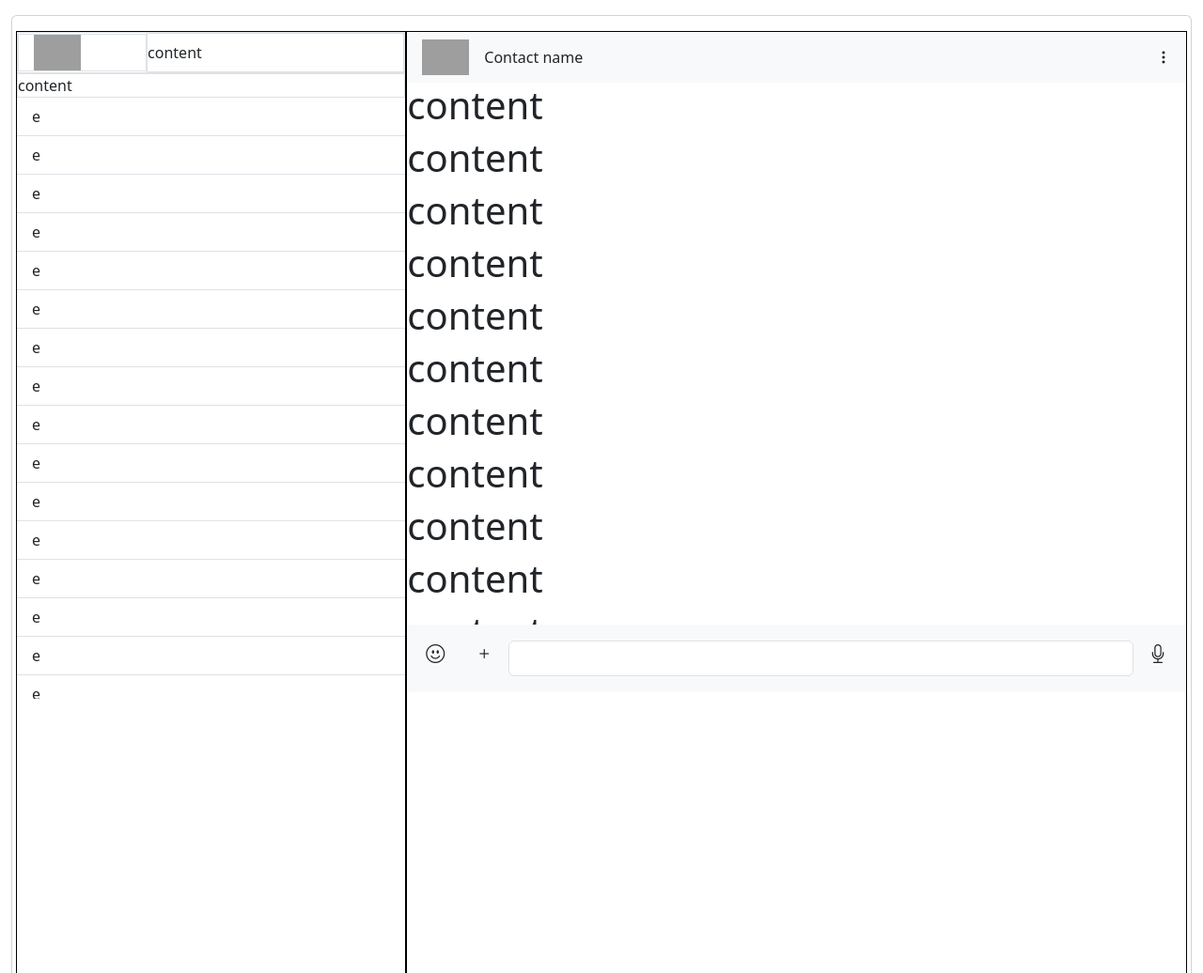
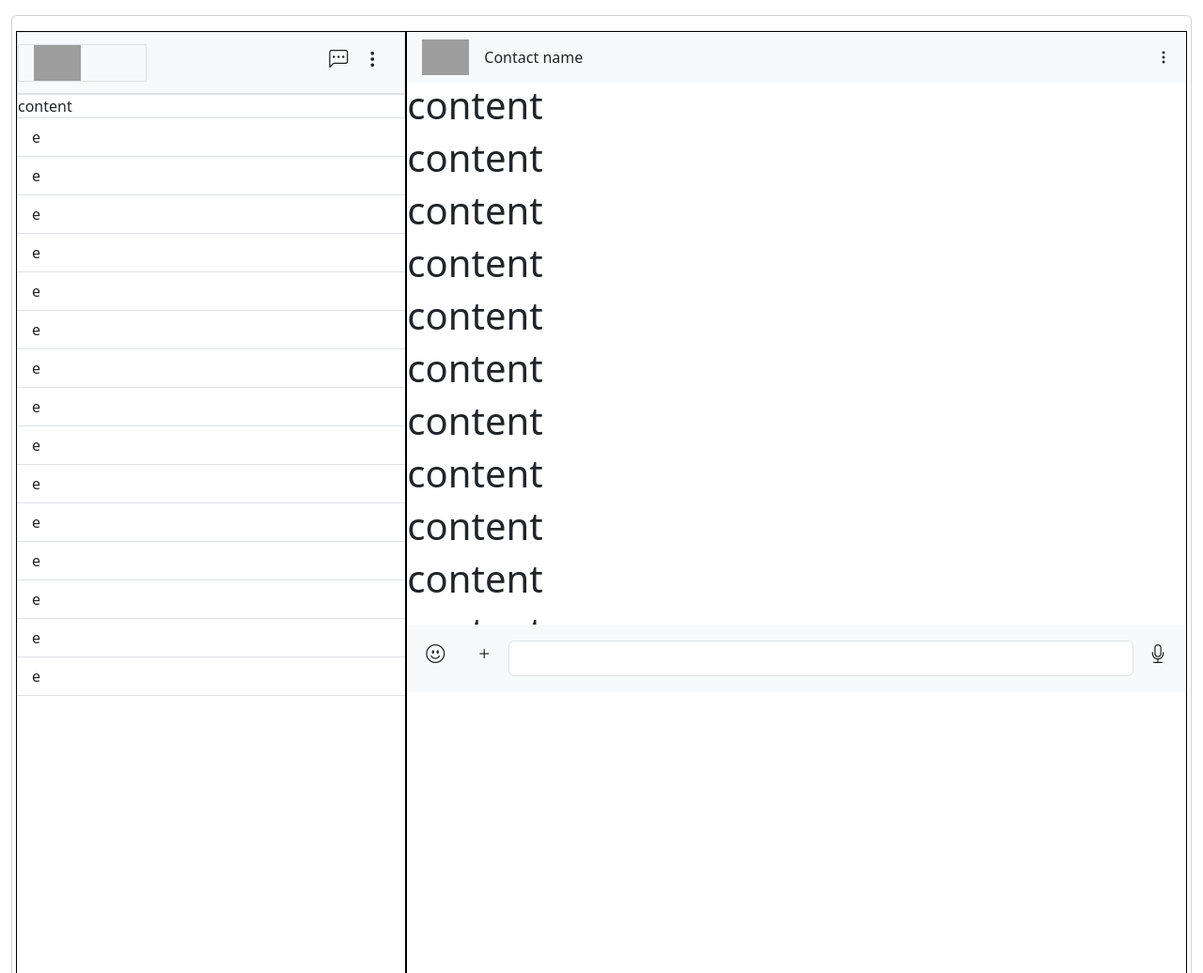
Before and after one commit to franchsli/whatsapp_clone_django, a Django app: page / in a window 1280 px wide. Shown: the top 1036 px of the page at 94% size. Run offline with Django 5.2, Linux system fonts and the light colour scheme; the visitor is signed in with stand-in values (Sample User, id 1); grey boxes are pictures that could not be loaded.

Commit message:
Layout done}

```diff
--- a/whatsapp_clone/templates/home.html
+++ b/whatsapp_clone/templates/home.html
@@ -12,18 +12,19 @@
   <div class="card-body w-100">
     <div class="row">
         <div class="col-4 border border-black p-0" id="chats-and-more">
-          <header class="border d-flex align-items-center">
+          <nav class="navbar border d-flex align-items-center bg-body-tertiary">
             <div class="col-4 border" id="profile-pic">
               <img class="ms-3" src="https://encrypted-tbn0.gstatic.com/images?q=tbn:ANd9GcRNBNdcMDNS2r9df1IWFVc8AY0QNtfNhEJv7fGS5TdhUWrlBqfGu1PCCn9lKpL-FqF9dWc&usqp=CAU" alt="" style="max-width: 50px;">
             </div>
-            <nav class="navbar col-8 border">
-              content
+            <nav class="navbar d-flex justify-content-end col-8 borde">
+              <h5><i class="bi bi-chat-left-dots p-2"></i></h5>
+              <h5><i class="me-3 bi bi-three-dots-vertical p-2"></i></h5>
             </nav>
-          </header>
+          </nav>
           <div class="border d-flex align-items-center">
             content
           </div>
-          <ul class="list-group list-group-flush overflow-y-scroll" style="max-height: 640px;">
+          <ul class="list-group list-group-flush overflow-y-scroll" style="max-height: 615px;">
             <li class="list-group-item">e</li>
             <li class="list-group-item">e</li>
             <li class="list-group-item">e</li>
```
